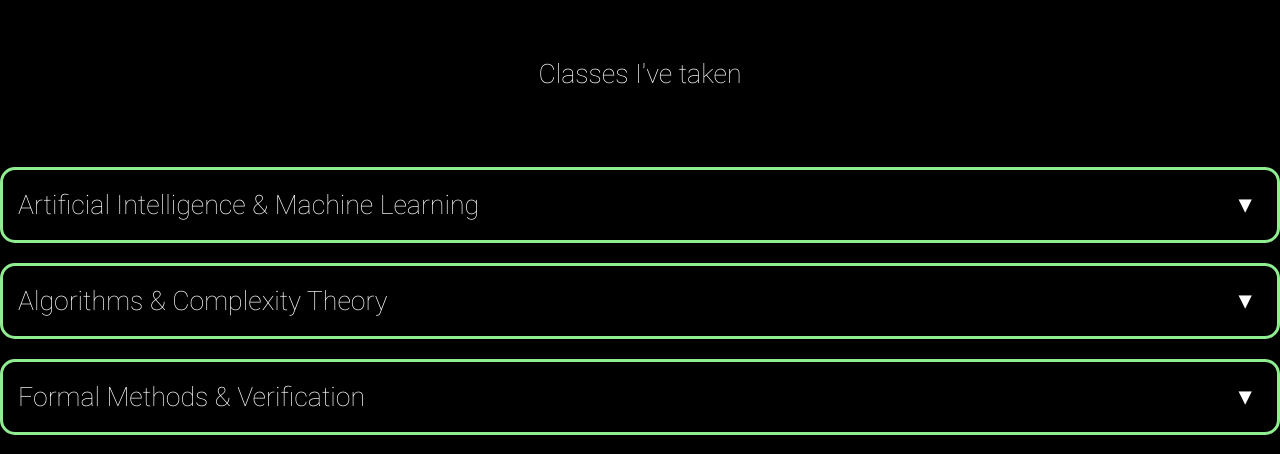
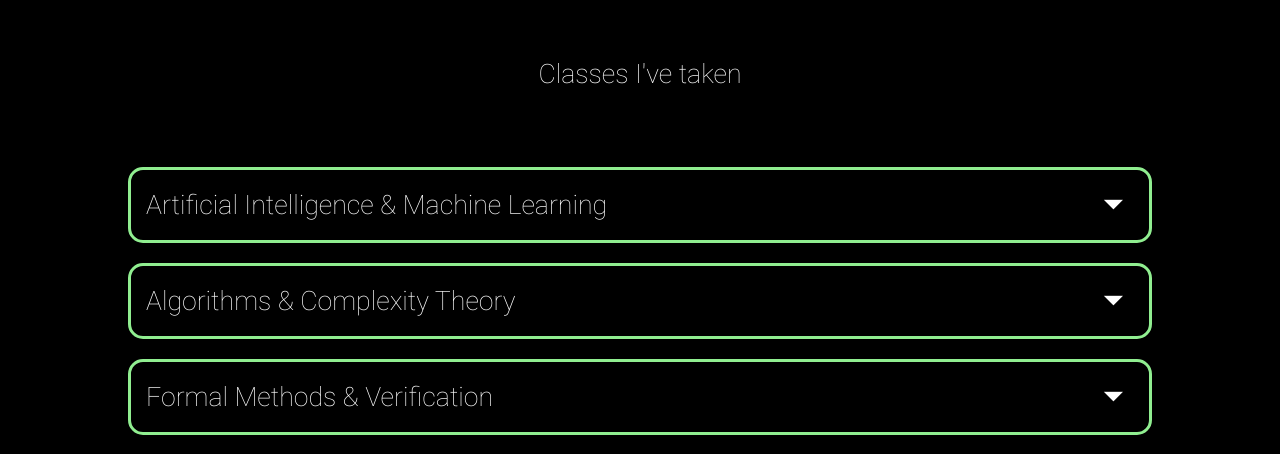
Before and after one commit to nvdixit/Portfolio, a React app in the folder portfolio/: page /#/Coursework in a window 1280 px wide. Shown: the part 296-750 px from the top of the page. Built offline with nearby package versions, Linux system fonts and the light colour scheme; some packages are replaced by stand-ins of ours; a web font is replaced by a local one.

Commit message:
Couses dropdown arrow fix

```diff
--- a/portfolio/src/components/Accordion/Accordion.css
+++ b/portfolio/src/components/Accordion/Accordion.css
@@ -17,7 +17,7 @@
     margin-right: 1px;
 
     &:after {
-        content: '▾';
+        content: '⏷';
         right: 25px;
         top: 14px;
         position: absolute;
--- a/portfolio/src/components/CourseAccordionWrapper/CourseAccordionWrapper.css
+++ b/portfolio/src/components/CourseAccordionWrapper/CourseAccordionWrapper.css
@@ -14,14 +14,15 @@
     padding: 15px;
     margin-top: 20px;
 
-    &:after {
-        content: '▾';
+}
+
+.TopicCollapsible__trigger::after {
+    content: '⏷';
     right: 25px;
     top: 14px;
     position: absolute;
     display: block;
-        transition: transform 300ms;
-    }
+    transition: transform 500ms;
 }
 
 .TopicCollapsible__trigger.is-open {
@@ -30,20 +31,20 @@
 
     color: black;
     background-color: lightgreen;
+}
 
-    &:after {
+.TopicCollapsible__trigger.is-open::after {
     transform: rotateZ(180deg);
     color: black;
-    }
 }
 
 .TopicCollapsible__trigger.is-closed {
     color: white;
     background-color: black;
+}
 
-    &:after {
+.TopicCollapsible__trigger.is-closed::after {
     color: white;
-    }
 }
 
 .TopicCollapsible__trigger:hover {
@@ -51,10 +52,10 @@
 
     color: black;
     background-color: lightgreen;
+}
 
-    &:after {
+.TopicCollapsible__trigger:hover::after {
     color: black;
-    }
 }
 
 .TopicCollapsible__contentOuter {
@@ -99,15 +100,15 @@
 
     background-color: black;
     color: white;
+}
 
-    &:after {
-        content: '▾';
+.CourseCollapsible__trigger::after {
+    content: '⏶';
     right: 25px;
     top: 9px;
     position: absolute;
     display: block;
     transition: transform 300ms;
-    }
 }
 
 .CourseCollapsible__trigger.is-open {
@@ -116,21 +117,21 @@
 
     color: black;
     background-color: lightgreen;
+}
 
-    &:after {
-        transform: rotateZ(180deg);
+.CourseCollapsible__trigger.is-open::after {
+    transform: rotateZ(360deg);
     color: black;
-    }
 }
 
 .CourseCollapsible__trigger.is-closed {
     color: white;
     background-color: black;
+}
 
-    &:after {
+.CourseCollapsible__trigger.is-closed::after {
     transform: rotateZ(180deg);
     color: white;
-    }
 }
 
 .CourseCollapsible__trigger:hover {
@@ -138,10 +139,10 @@
 
     color: black;
     background-color: lightgreen;
+}
 
-    &:after {
+.CourseCollapsible__trigger:hover::after {
     color: black;
-    }
 }
 
 .CourseCollapsible__contentOuter {
--- a/portfolio/src/components/Coursework.js
+++ b/portfolio/src/components/Coursework.js
@@ -23,6 +23,7 @@ function Coursework() {
 
             <p>
 
+            <div id='coursesContainerBox'>
             <CourseAccordionWrapper trigger="Artificial Intelligence & Machine Learning"
             description={[new Course('CS577 - Natural Language Processing',
                           ["Studied inner workings of logisitic regression, max-margin classification, neural networks, and perceptron",
@@ -155,6 +156,7 @@ function Coursework() {
                 new Course("CSC116 - Introduction to Computing - Java",
                 ["Reviewed basics of Java programming language & OOP", "Performed system/unit testing on small applications"])
             ]} />
+            </div>
 
             </p>
 
--- a/portfolio/src/styles/global.css
+++ b/portfolio/src/styles/global.css
@@ -48,3 +48,8 @@ div::-webkit-scrollbar {
     display: none;
     background: transparent;
 }
+
+#coursesContainerBox {
+    width: 80%;
+    padding-left: 10%;
+}
```
Lines whose indentation alone changed are shown as unchanged.
